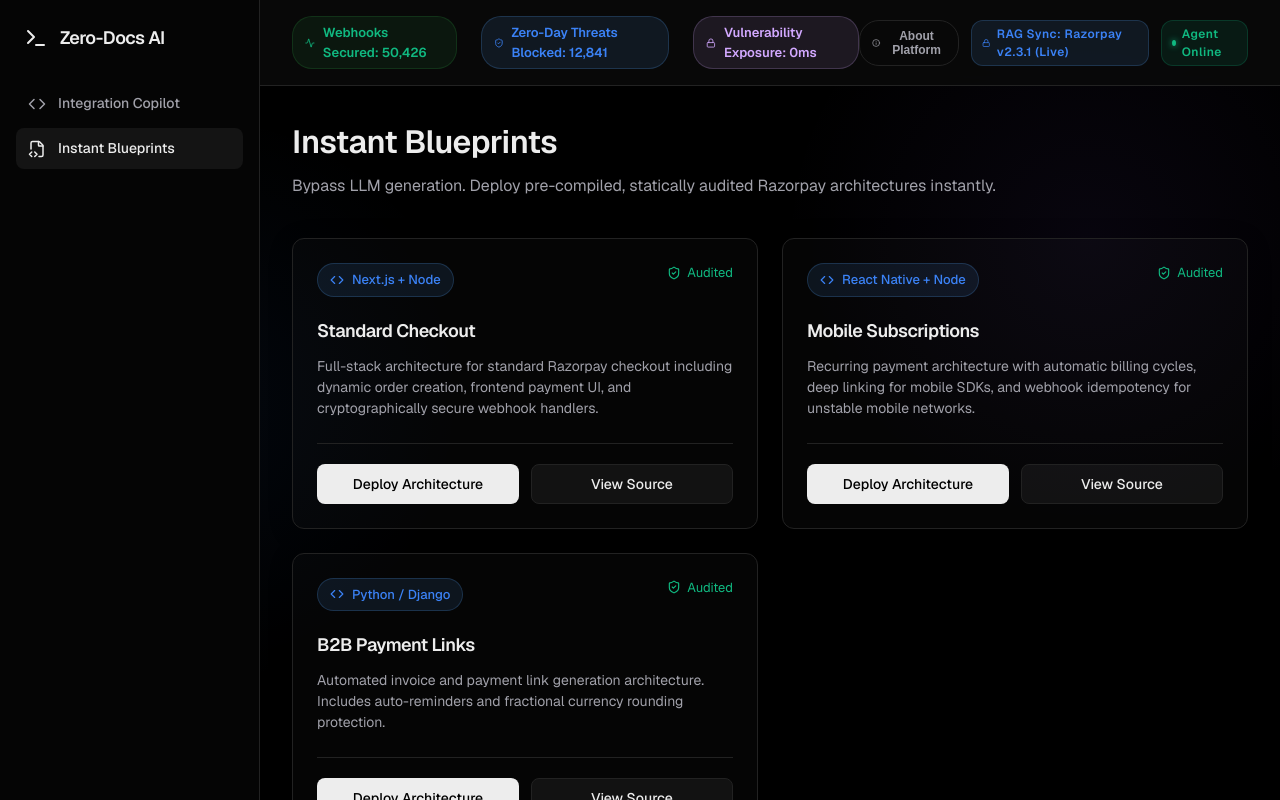
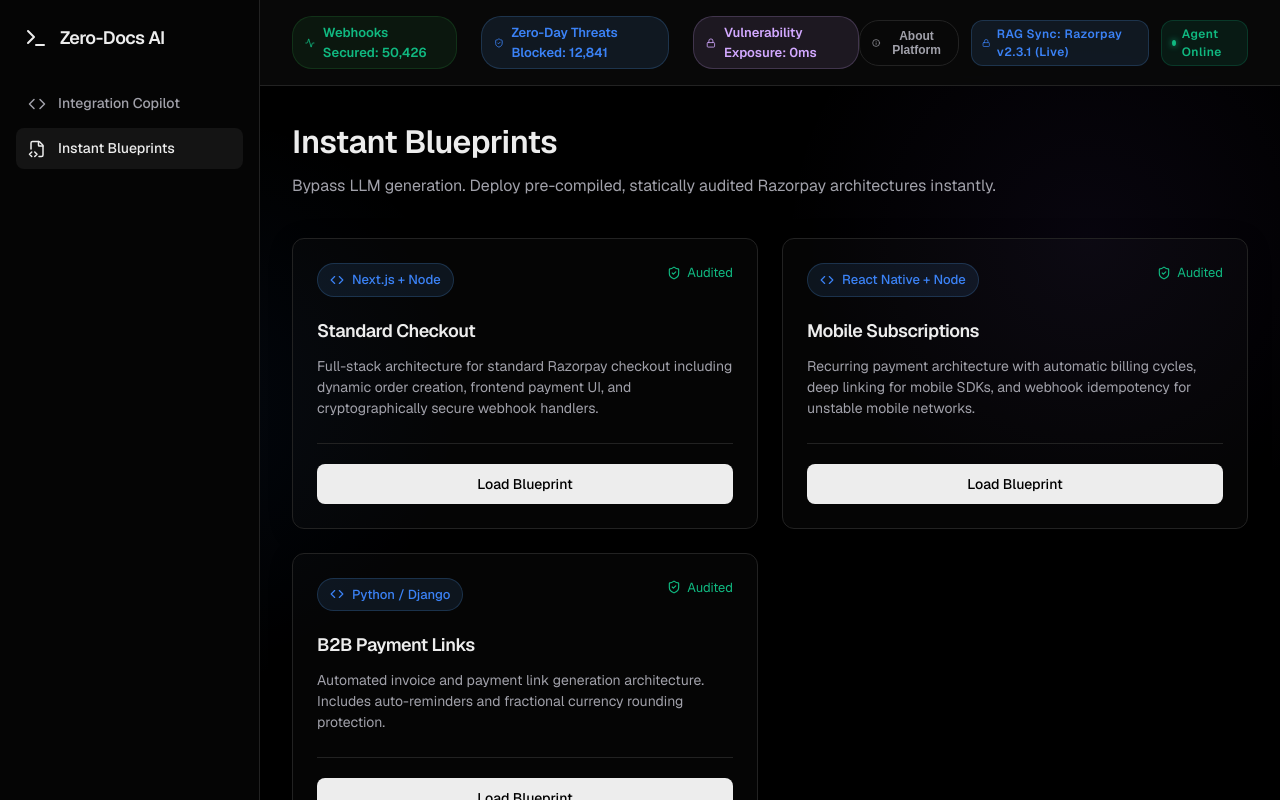
Before and after one commit to rayanakarthikeyan/Zero-Docs-Copilot, a Next.js app: page / in a window 1280 px wide. Both pictures are taken after a click on the element "Instant Blueprints". Built offline with nearby package versions, Linux system fonts and the light colour scheme.

Commit message:
refactor: simplify blueprint buttons to a single 'Load Blueprint' action

```diff
--- a/src/app/page.tsx
+++ b/src/app/page.tsx
@@ -572,8 +572,7 @@
                     Full-stack architecture for standard Razorpay checkout including dynamic order creation, frontend payment UI, and cryptographically secure webhook handlers.
                   </p>
                   <div style={{ display: "flex", gap: "12px", borderTop: "1px solid var(--border-color)", paddingTop: "20px", marginTop: "auto" }}>
-                     <button className="btn btn-primary" style={{ flex: 1, justifyContent: "center", padding: "10px" }} onClick={() => { setPrompt("Generate a secure Standard Checkout integration"); setResult(blueprints.standardCheckout); setIsHealed(false); setLogs([]); setAttackVector("signature"); setActiveTab("code"); setCurrentView("copilot"); }}>Deploy Architecture</button>
-                     <button className="btn btn-secondary" style={{ flex: 1, justifyContent: "center", padding: "10px" }} onClick={() => { setPrompt("Generate a secure Standard Checkout integration"); setResult(blueprints.standardCheckout); setIsHealed(false); setLogs([]); setAttackVector("signature"); setActiveTab("code"); setCurrentView("copilot"); }}>View Source</button>
+                     <button className="btn btn-primary" style={{ flex: 1, justifyContent: "center", padding: "10px" }} onClick={() => { setPrompt("Generate a secure Standard Checkout integration"); setResult(blueprints.standardCheckout); setIsHealed(false); setLogs([]); setAttackVector("signature"); setActiveTab("code"); setCurrentView("copilot"); }}>Load Blueprint</button>
                   </div>
                 </div>
 
@@ -591,8 +590,7 @@
                     Recurring payment architecture with automatic billing cycles, deep linking for mobile SDKs, and webhook idempotency for unstable mobile networks.
                   </p>
                   <div style={{ display: "flex", gap: "12px", borderTop: "1px solid var(--border-color)", paddingTop: "20px", marginTop: "auto" }}>
-                     <button className="btn btn-primary" style={{ flex: 1, justifyContent: "center", padding: "10px" }} onClick={() => { setPrompt("Generate a robust Subscription Webhook handler"); setResult(blueprints.mobileSubscription); setIsHealed(false); setLogs([]); setAttackVector("idempotency"); setActiveTab("code"); setCurrentView("copilot"); }}>Deploy Architecture</button>
-                     <button className="btn btn-secondary" style={{ flex: 1, justifyContent: "center", padding: "10px" }} onClick={() => { setPrompt("Generate a robust Subscription Webhook handler"); setResult(blueprints.mobileSubscription); setIsHealed(false); setLogs([]); setAttackVector("idempotency"); setActiveTab("code"); setCurrentView("copilot"); }}>View Source</button>
+                     <button className="btn btn-primary" style={{ flex: 1, justifyContent: "center", padding: "10px" }} onClick={() => { setPrompt("Generate a robust Subscription Webhook handler"); setResult(blueprints.mobileSubscription); setIsHealed(false); setLogs([]); setAttackVector("idempotency"); setActiveTab("code"); setCurrentView("copilot"); }}>Load Blueprint</button>
                   </div>
                 </div>
 
@@ -610,8 +608,7 @@
                     Automated invoice and payment link generation architecture. Includes auto-reminders and fractional currency rounding protection.
                   </p>
                   <div style={{ display: "flex", gap: "12px", borderTop: "1px solid var(--border-color)", paddingTop: "20px", marginTop: "auto" }}>
-                     <button className="btn btn-primary" style={{ flex: 1, justifyContent: "center", padding: "10px" }} onClick={() => { setPrompt("Generate a B2B Payment Links architecture"); setResult(blueprints.b2bLinks); setIsHealed(false); setLogs([]); setAttackVector("currency"); setActiveTab("code"); setCurrentView("copilot"); }}>Deploy Architecture</button>
-                     <button className="btn btn-secondary" style={{ flex: 1, justifyContent: "center", padding: "10px" }} onClick={() => { setPrompt("Generate a B2B Payment Links architecture"); setResult(blueprints.b2bLinks); setIsHealed(false); setLogs([]); setAttackVector("currency"); setActiveTab("code"); setCurrentView("copilot"); }}>View Source</button>
+                     <button className="btn btn-primary" style={{ flex: 1, justifyContent: "center", padding: "10px" }} onClick={() => { setPrompt("Generate a B2B Payment Links architecture"); setResult(blueprints.b2bLinks); setIsHealed(false); setLogs([]); setAttackVector("currency"); setActiveTab("code"); setCurrentView("copilot"); }}>Load Blueprint</button>
                   </div>
                 </div>
               </div>
```
